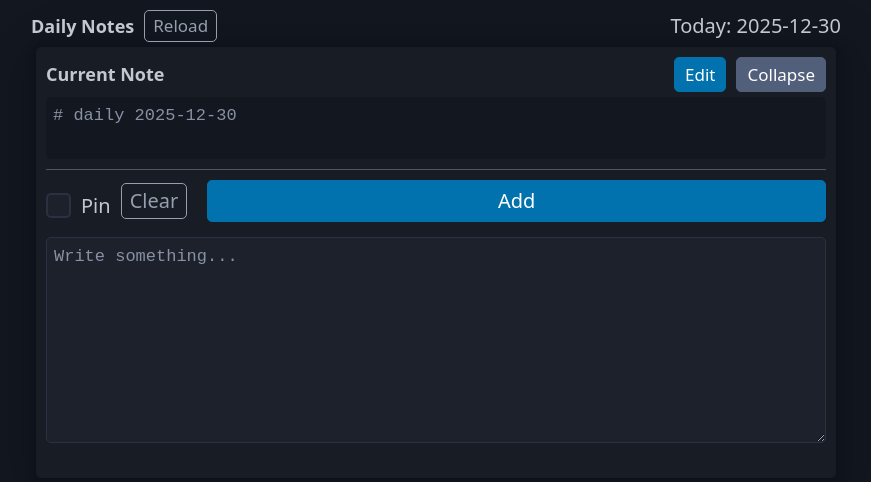
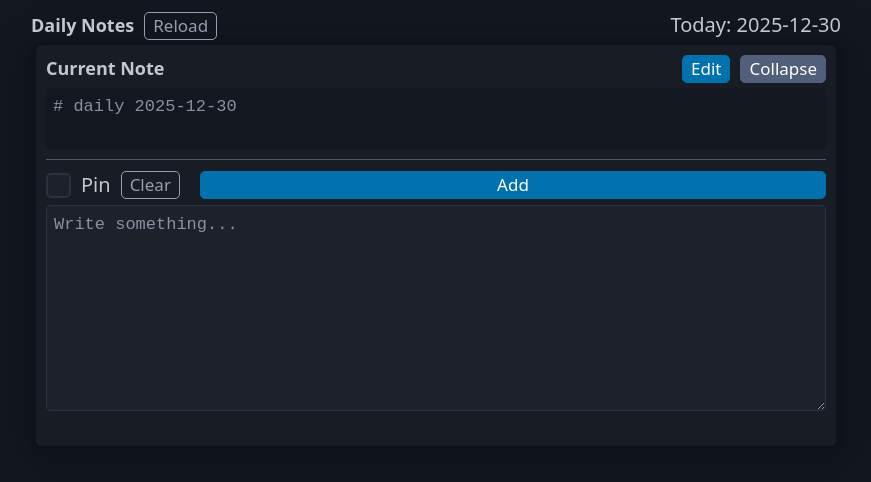
Before and after one commit to sebastianbartmann/notes_editor, a FastAPI app: page / in a window 1280 px wide. Shown: the top 482 px of the page, without its empty margins (204-1075 px from the left). Run offline with FastAPI, Linux system fonts and the light colour scheme; some libraries are stand-ins or nearby versions.

Commit message:
button styling

```diff
--- a/app/static/style.css
+++ b/app/static/style.css
@@ -68,8 +68,8 @@ hr {
     border-color: #555;
 }
 
-button {
-    padding: 0.2rem 0.5rem;
+button, button.outline, button.secondary, button[type="submit"] {
+    padding: 0 0.4rem !important;
     font-size: 0.85rem;
     margin: 0;
 }
--- a/app/templates/editor.html
+++ b/app/templates/editor.html
@@ -14,7 +14,7 @@
         <nav>
             <ul>
                 <li><strong>Daily Notes</strong></li>
-                <li><button onclick="location.reload()" class="outline secondary" style="margin-left: 0.5rem; padding: 0.1rem 0.4rem;">Reload</button></li>
+                <li><button onclick="location.reload()" class="outline secondary" style="margin-left: 0.5rem;">Reload</button></li>
             </ul>
             <ul>
                 <li>Today: {{ today }}</li>
@@ -52,7 +52,7 @@
                     <div style="display: flex; align-items: center; gap: 0.5rem;">
                         <input type="checkbox" id="pinned" name="pinned" style="margin: 0;">
                         <label for="pinned" style="margin: 0;">Pin</label>
-                        <button type="button" class="outline secondary" onclick="clearPinned()" style="padding: 0.1rem 0.4rem;">Clear</button>
+                        <button type="button" class="outline secondary" onclick="clearPinned()">Clear</button>
                     </div>
                     <button type="submit">Add</button>
                 </div>
```
